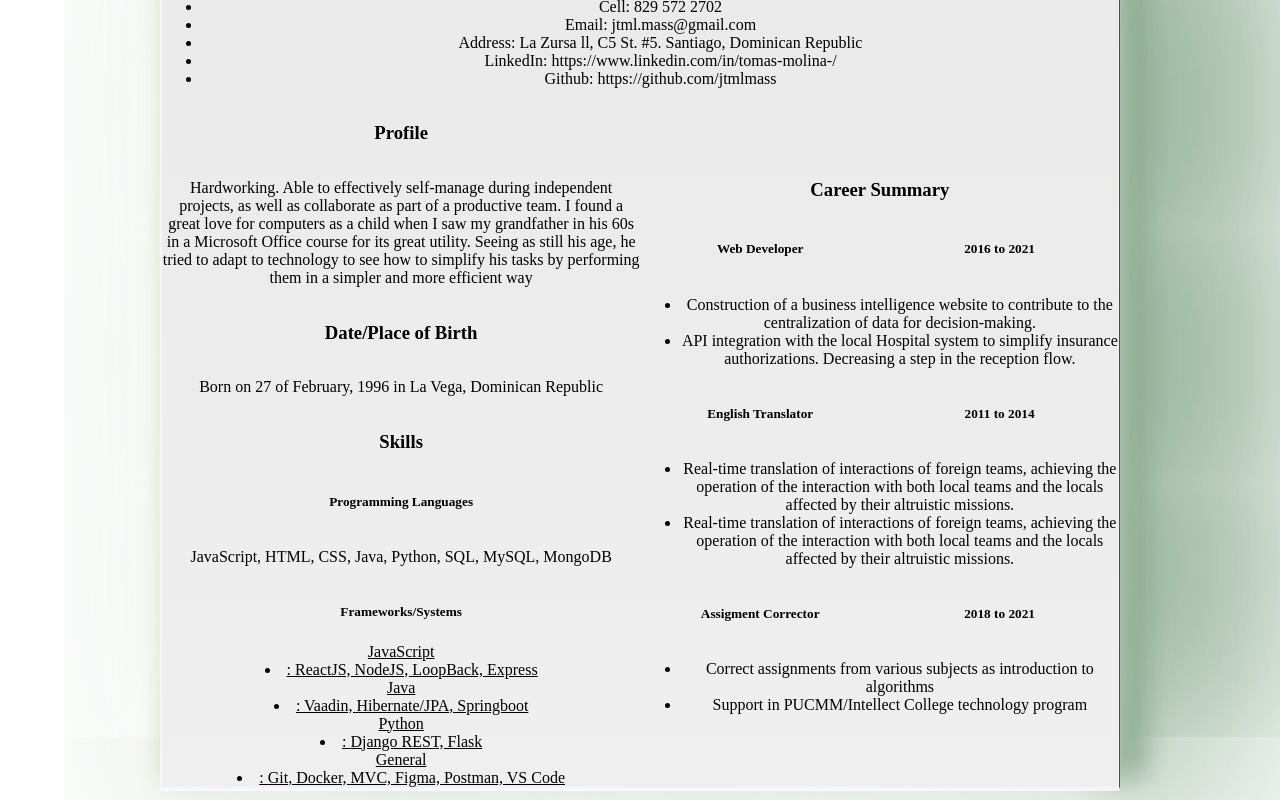
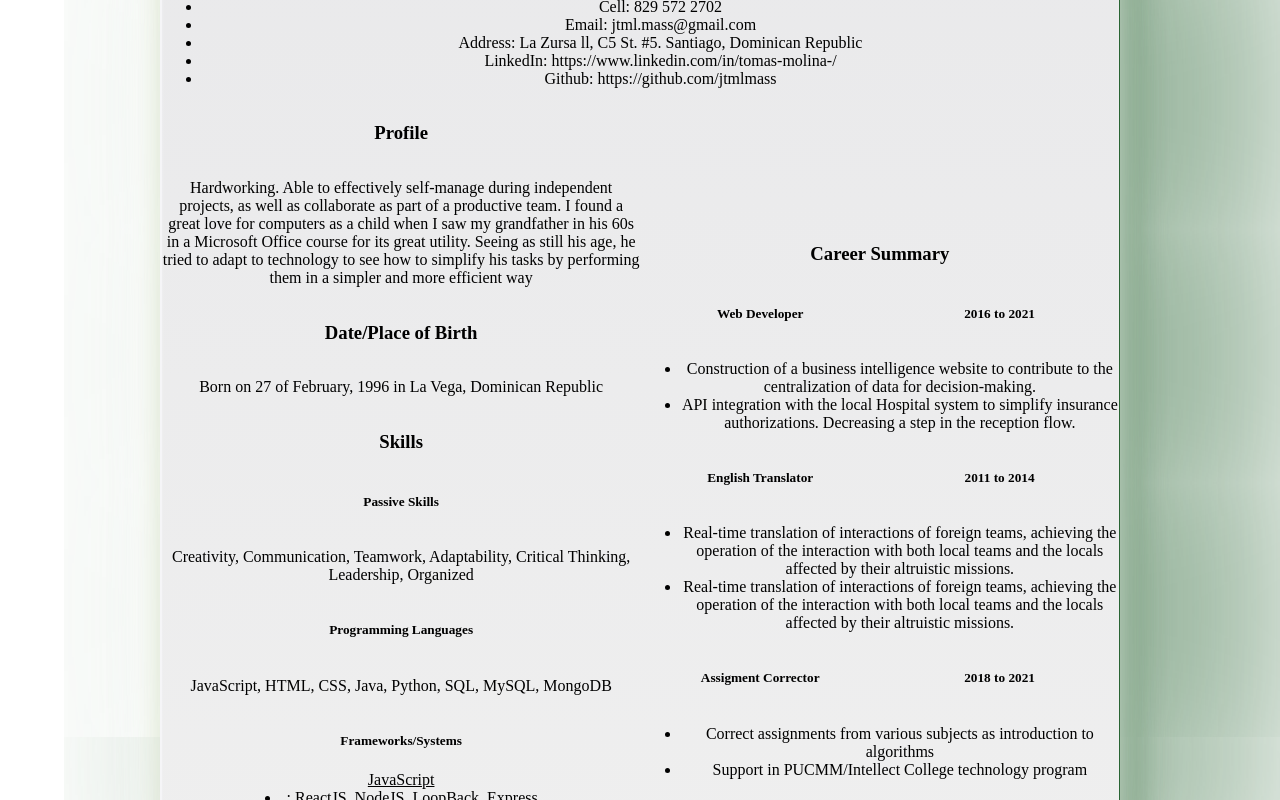
Before and after one commit to tomasjml/cv-tomas-molina, a React (Create React App) app: page / in a window 1280 px wide. Shown: the part 410-1210 px from the top of the page. Built offline with nearby package versions, Linux system fonts and the light colour scheme; a web font is replaced by a local one.

Commit message:
Add passive skills to SkillsInfo

```diff
--- a/src/App.js
+++ b/src/App.js
@@ -90,7 +90,7 @@ function App() {
               <BirthInfo birthDate={birthDate} birthPlace={birthPlace}/>
             </div>
             <div className="col">
-              <SkillsInfo codingData={codingData.join(", ")} frameData={frameData} passiveData={passiveData}/>
+              <SkillsInfo codingData={codingData.join(", ")} frameData={frameData} passiveData={passiveData.join(", ")}/>
             </div>
           </div>
           <div className="col">
--- a/src/components/skills-info/SkillsInfo.js
+++ b/src/components/skills-info/SkillsInfo.js
@@ -4,6 +4,12 @@ const SkillsInfo = ({codingData, frameData, passiveData}) => {
     return (
         <>
             <h3>Skills</h3>
+            <div className="row">
+                <div className="col">
+                    <h5>Passive Skills</h5>
+                    <p>{passiveData}</p>
+                </div>
+            </div>
             <div className="row">
                 <div className="col">
                     <h5>Programming Languages</h5>
```
